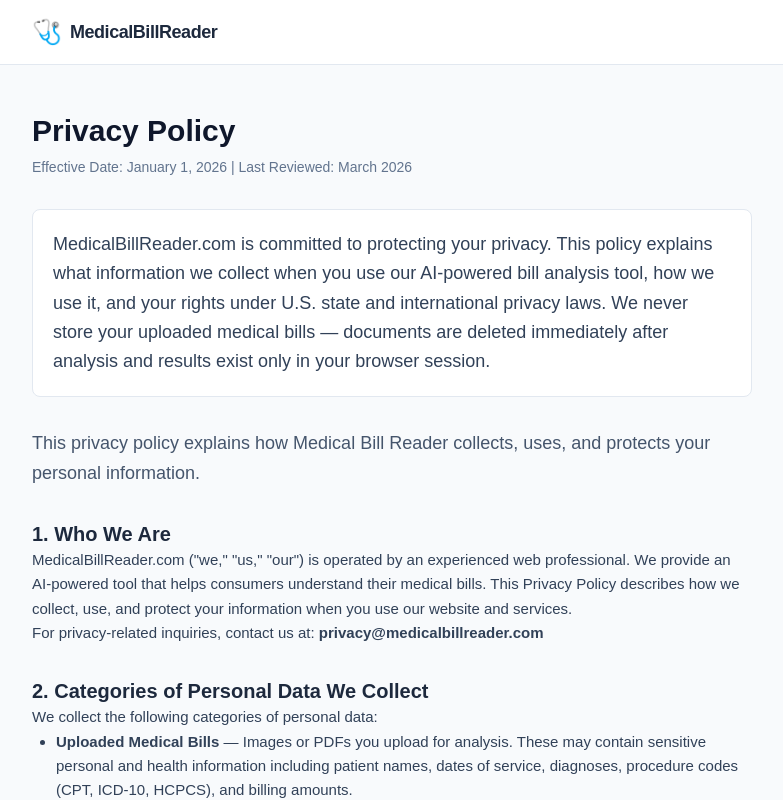
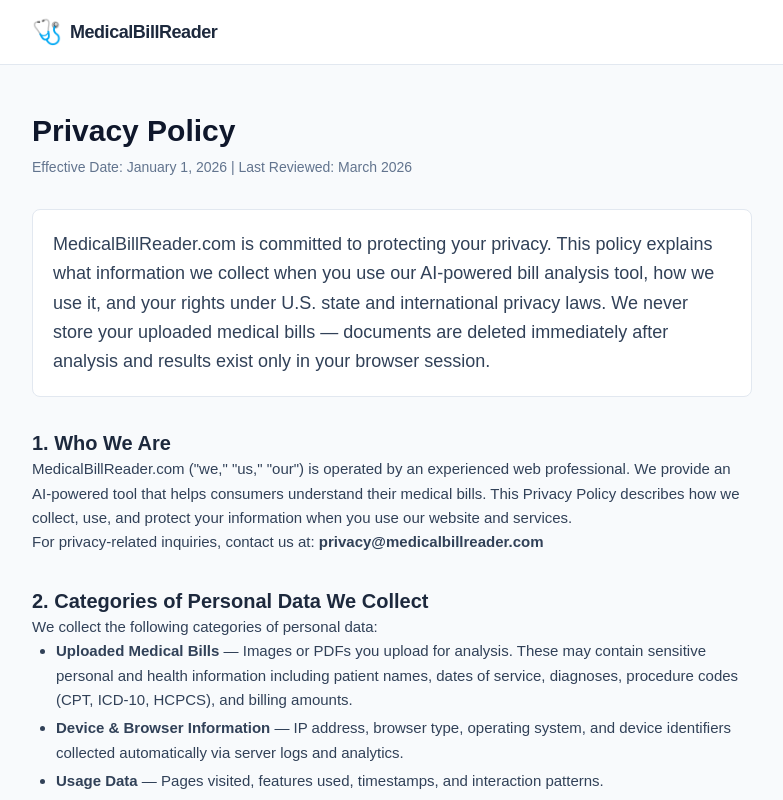
Before and after one commit to raiderj77/medicalbillreader, a Next.js app: page /privacy in a window 1280 px wide. Shown: the top 800 px of the page, without its empty margins (248-1031 px from the left). Built offline with nearby package versions, Linux system fonts and the light colour scheme.

Commit message:
fix: remove redundant intro paragraph from privacy page — answer capsule covers it
Co-Authored-By: Claude Opus 4.6 (1M context) <noreply@anthropic.com>

```diff
--- a/src/app/privacy/page.tsx
+++ b/src/app/privacy/page.tsx
@@ -35,10 +35,6 @@ export default function PrivacyPage() {
         </p>
 
         <div className="prose prose-slate max-w-none space-y-8 text-slate-700 text-[15px] leading-relaxed">
-          <p className="text-lg text-slate-600 leading-relaxed">
-            This privacy policy explains how Medical Bill Reader collects, uses, and protects your personal information.
-          </p>
-
           {/* Data Controller */}
           <section>
             <h2 className="text-xl font-bold text-slate-800">1. Who We Are</h2>
```
